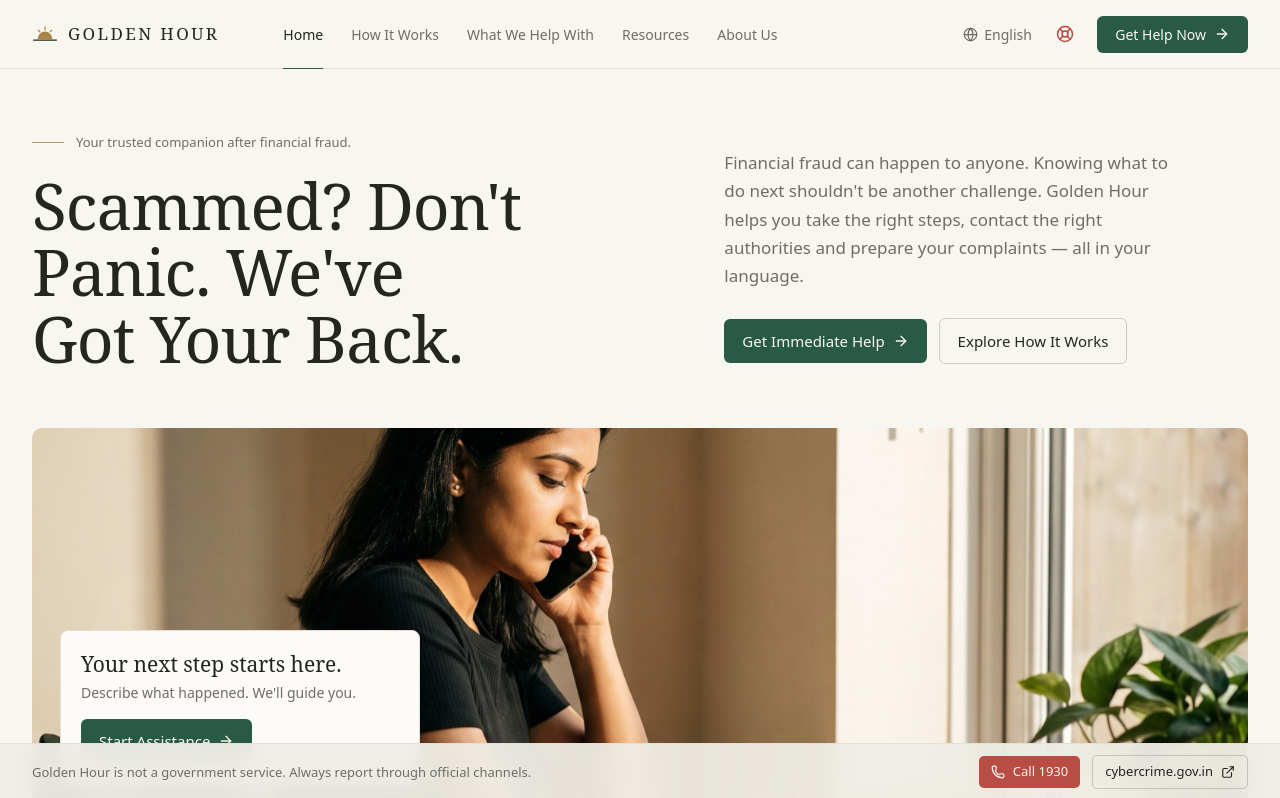
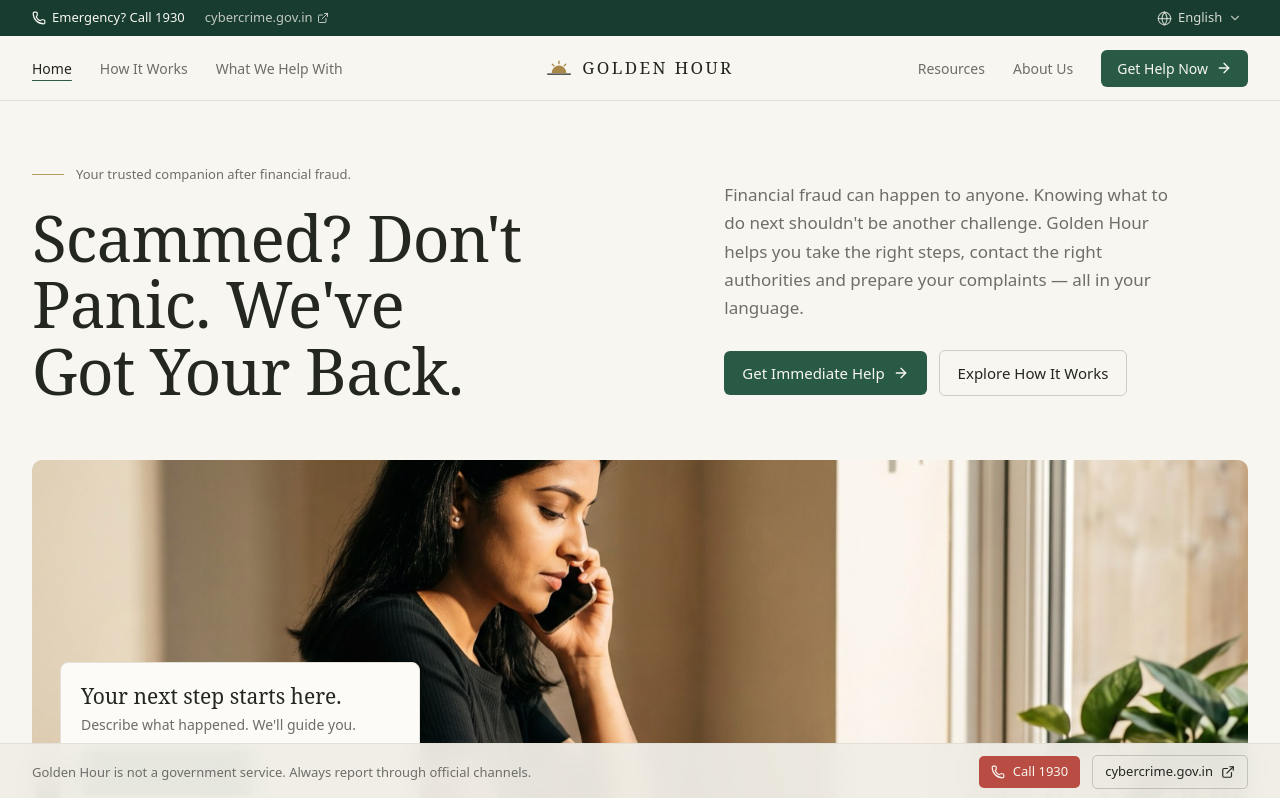
Before and after one commit to Prit00001/golden-hour, a React (Vite) app in the folder web/: page / in a window 1280 px wide. Shown: the top 798 px of the page. Built offline with nearby package versions, Linux system fonts and the light colour scheme.

Commit message:
Masthead header: deep-green emergency and language strip, centred name with split navigation

```diff
--- a/web/src/components/LanguageSelector.tsx
+++ b/web/src/components/LanguageSelector.tsx
@@ -1,16 +1,19 @@
-import { Globe } from "lucide-react";
+import { ChevronDown, Globe } from "lucide-react";
 import { LANGS, useI18n, type Lang } from "../i18n/I18n";
 
-export default function LanguageSelector({ className = "" }: { className?: string }) {
+// tone "dark" sits on the deep-green strip at the top of the page.
+export default function LanguageSelector({ className = "", tone = "light" }: { className?: string; tone?: "light" | "dark" }) {
   const { lang, setLang, t } = useI18n();
+  const colors = tone === "dark" ? "text-ivory/85 hover:text-ivory focus:border-ivory/40" : "text-stone hover:border-line hover:text-ink focus:border-forest";
   return (
     <label className={`relative items-center ${className || "inline-flex"}`}>
-      <Globe className="pointer-events-none absolute left-2 size-[15px] text-stone" aria-hidden="true" />
+      <Globe className={`pointer-events-none absolute left-2 size-[15px] ${tone === "dark" ? "text-ivory/70" : "text-stone"}`} aria-hidden="true" />
       <span className="sr-only">{t("language")}</span>
       <select value={lang} onChange={e => setLang(e.target.value as Lang)}
-        className="cursor-pointer appearance-none rounded-[6px] border border-transparent bg-transparent py-1.5 pl-7 pr-2 text-[14px] text-stone transition-colors hover:border-line hover:text-ink focus:border-forest focus:outline-none">
-        {LANGS.map(l => <option key={l.code} value={l.code}>{l.native}</option>)}
+        className={`cursor-pointer appearance-none rounded-[6px] border border-transparent bg-transparent py-1 pl-7 pr-6 text-[13px] transition-colors focus:outline-none ${colors}`}>
+        {LANGS.map(l => <option key={l.code} value={l.code} className="text-ink">{l.native}</option>)}
       </select>
+      <ChevronDown className={`pointer-events-none absolute right-1.5 size-3.5 ${tone === "dark" ? "text-ivory/70" : "text-stone"}`} aria-hidden="true" />
     </label>
   );
 }
--- a/web/src/components/Navbar.tsx
+++ b/web/src/components/Navbar.tsx
@@ -1,11 +1,13 @@
 import { AnimatePresence, motion } from "framer-motion";
-import { ArrowRight, LifeBuoy, Menu, X } from "lucide-react";
+import { ArrowRight, ExternalLink, Menu, Phone, X } from "lucide-react";
 import { useEffect, useState } from "react";
 import { Link, NavLink, useLocation } from "react-router";
 import { useI18n } from "../i18n/I18n";
 import LanguageSelector from "./LanguageSelector";
 import Logo from "./Logo";
 
+// A masthead: a slim deep-green strip with the emergency line and language, then the name set in the centre
+// with the sections split either side, like the front page of a paper.
 export default function Navbar() {
   const { t } = useI18n();
   const [open, setOpen] = useState(false);
@@ -20,28 +22,33 @@ export default function Navbar() {
     { to: "/about", label: t("nav_about") },
   ];
   const active = (to: string) => (to === "/" ? pathname === "/" && !hash : to.startsWith("/#") ? pathname === "/" && hash === to.slice(1) : pathname.startsWith(to));
+  const item = (l: typeof links[0]) => (
+    <NavLink key={l.to} to={l.to} aria-current={active(l.to) ? "page" : undefined}
+      className={`whitespace-nowrap text-[14px] underline-offset-[6px] transition-colors hover:text-ink hover:underline hover:decoration-line
+        ${active(l.to) ? "text-ink underline decoration-forest decoration-1" : "text-stone"}`}>{l.label}</NavLink>
+  );
 
   return (
+    <>
+      <div className="bg-deep text-ivory">
+        <div className="mx-auto flex h-9 max-w-[1280px] items-center gap-5 px-5 text-[13px] md:px-8">
+          <a href="tel:1930" className="inline-flex items-center gap-1.5 font-medium hover:underline underline-offset-4">
+            <Phone className="size-3.5" />{t("call_short")}
+          </a>
+          <a href="https://cybercrime.gov.in" target="_blank" rel="noopener noreferrer" className="hidden items-center gap-1 text-ivory/75 hover:text-ivory sm:inline-flex">
+            cybercrime.gov.in<ExternalLink className="size-3" />
+          </a>
+          <LanguageSelector tone="dark" className="ml-auto inline-flex" />
+        </div>
+      </div>
       <header className="sticky top-0 z-40 border-b border-line bg-ivory/95 backdrop-blur-sm">
-      <div className="mx-auto flex h-[68px] max-w-[1280px] items-center gap-6 px-5 md:px-8">
+        <div className="mx-auto grid h-[64px] max-w-[1280px] grid-cols-[1fr_auto] items-center gap-6 px-5 md:px-8 xl:grid-cols-[minmax(0,1fr)_auto_minmax(0,1fr)]">
+          <nav className="hidden items-center gap-7 xl:flex" aria-label="Main">{links.slice(0, 3).map(item)}</nav>
           <Logo />
-        <nav className="hidden h-full items-center gap-7 xl:ml-10 xl:flex" aria-label="Main">
-          {links.map(l => (
-            <NavLink key={l.to} to={l.to} aria-current={active(l.to) ? "page" : undefined}
-              className={`relative flex h-full items-center whitespace-nowrap text-[14px] transition-colors hover:text-ink
-                after:absolute after:inset-x-0 after:bottom-[-1px] after:h-px after:bg-forest after:transition-transform after:duration-300
-                ${active(l.to) ? "text-ink after:scale-x-100" : "text-stone after:scale-x-0 hover:after:scale-x-100 hover:after:bg-line"}`}>
-              {l.label}
-            </NavLink>
-          ))}
-        </nav>
-        <div className="ml-auto flex items-center gap-1.5">
-          <LanguageSelector className="hidden sm:inline-flex" />
-          <Link to="/#help-now" className="grid size-9 place-items-center rounded-[6px] text-alert transition-colors hover:bg-ink/[.04]" aria-label={t("emergency_link")} title={t("emergency_link")}>
-            <LifeBuoy className="size-[18px]" />
-          </Link>
-          <Link to="/assistant" className="btn-green ml-2 hidden !py-2 text-[14px] md:inline-flex">{t("get_help")}<ArrowRight className="size-4" /></Link>
-          <button className="grid size-9 place-items-center rounded-[6px] text-ink hover:bg-ink/[.04] xl:hidden" onClick={() => setOpen(o => !o)}
+          <div className="flex items-center justify-end gap-7">
+            <nav className="hidden items-center gap-7 xl:flex" aria-label="More">{links.slice(3).map(item)}</nav>
+            <Link to="/assistant" className="btn-green hidden !px-4 !py-2 text-[14px] md:inline-flex">{t("get_help")}<ArrowRight className="size-4" /></Link>
+            <button className="-mr-1.5 grid size-9 place-items-center rounded-[6px] text-ink hover:bg-ink/[.04] xl:hidden" onClick={() => setOpen(o => !o)}
               aria-expanded={open} aria-controls="mobile-nav" aria-label={open ? t("close") : t("menu")}>
               {open ? <X className="size-5" /> : <Menu className="size-5" />}
             </button>
@@ -49,18 +56,16 @@ export default function Navbar() {
         </div>
         <AnimatePresence>
           {open && (
-          <motion.nav id="mobile-nav" aria-label="Main" className="xl:hidden overflow-hidden border-t border-line"
+            <motion.nav id="mobile-nav" aria-label="Main" className="overflow-hidden border-t border-line xl:hidden"
               initial={{ height: 0, opacity: 0 }} animate={{ height: "auto", opacity: 1 }} exit={{ height: 0, opacity: 0 }} transition={{ duration: .25 }}>
-            <div className="flex flex-col gap-1 px-5 py-4 md:px-8">
-              {links.map(l => <Link key={l.to} to={l.to} className="rounded-[6px] px-3 py-3 text-[17px] font-medium hover:bg-cream">{l.label}</Link>)}
-              <div className="mt-3 flex flex-wrap gap-2">
-                <LanguageSelector className="inline-flex sm:hidden" />
-                <Link to="/assistant" className="btn-green md:hidden">{t("get_help")}<ArrowRight className="size-4" /></Link>
-              </div>
+              <div className="flex flex-col px-5 py-2 md:px-8">
+                {links.map(l => <Link key={l.to} to={l.to} className="border-b border-line py-3.5 font-display text-[20px] last:border-0">{l.label}</Link>)}
+                <Link to="/assistant" className="btn-green my-4 md:hidden">{t("get_help")}<ArrowRight className="size-4" /></Link>
               </div>
             </motion.nav>
           )}
         </AnimatePresence>
       </header>
+    </>
   );
 }
```
Lines whose indentation alone changed are shown as unchanged.
